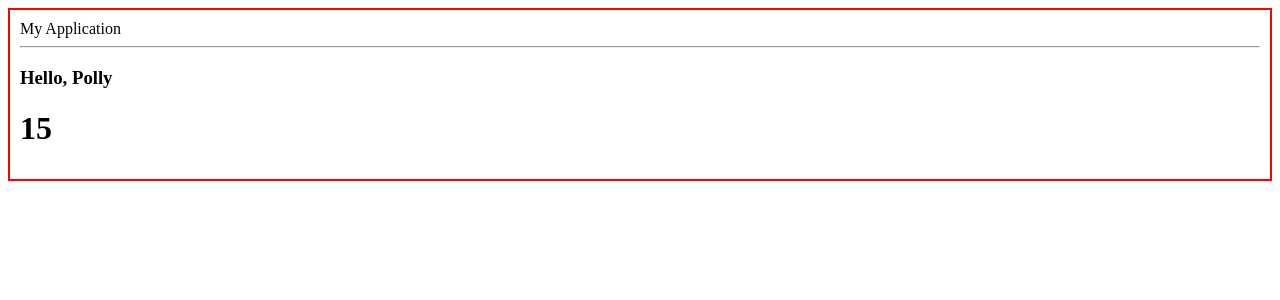
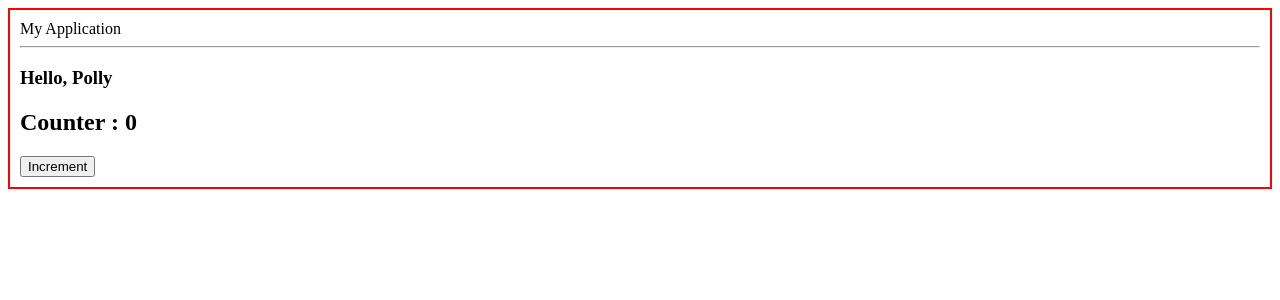
Before and after one commit to frances8713/react-exercises, a React (Create React App) app: page / in a window 1280 px wide. Shown: the top 300 px of the page. Built offline with nearby package versions, Linux system fonts and the light colour scheme.

Commit message:
exercise useState-01

```diff
--- a/src/App.js
+++ b/src/App.js
@@ -5,6 +5,7 @@ import { TodoList } from "./TodoList";
 import { LanguageContext } from "./LanguageContext";
 import { DisplayLanguage } from "./DisplayLanguage";
 import { Sum } from './Sum'
+import { ClickCounter } from "./ClickCounter";
 
 
 
@@ -24,7 +25,7 @@ export class App extends React.Component {
           <div>
           <Container title="My Application">
           <Welcome name={'Polly'}/>
-          <Sum />
+          <ClickCounter />
           </Container>
           </div>
         )
--- a/src/ClickCounter.js
+++ b/src/ClickCounter.js
@@ -1,24 +1,18 @@
-import React from "react";
+import { useState } from 'react'
 
-export class ClickCounter extends React.Component {
-    state = {
-        count : this.props.initialValue
+export function ClickCounter({initialValue = 0}) {
+
+    const [count, setCount] = useState(initialValue)
+
+
+    function handleIncrementValue () {
+        setCount (e => e + 1)
     }
 
-    counterIncrement = () => {
-        this.setState (state => {
-            return {
-                count : state.count + this.props.incrementAmount
-            }
-        })
-    }
-
-    render() {
-        return (
-            <div>
-                <h2>Count: {this.state.count}</h2>
-                <button onClick={this.counterIncrement}>Incrementa</button>
-            </div>
-        )
-    }
+    return (
+        <div>
+            <h2>Counter : {count} </h2>
+            <button onClick={handleIncrementValue}>Increment</button>
+        </div>
+    )
 }
```
